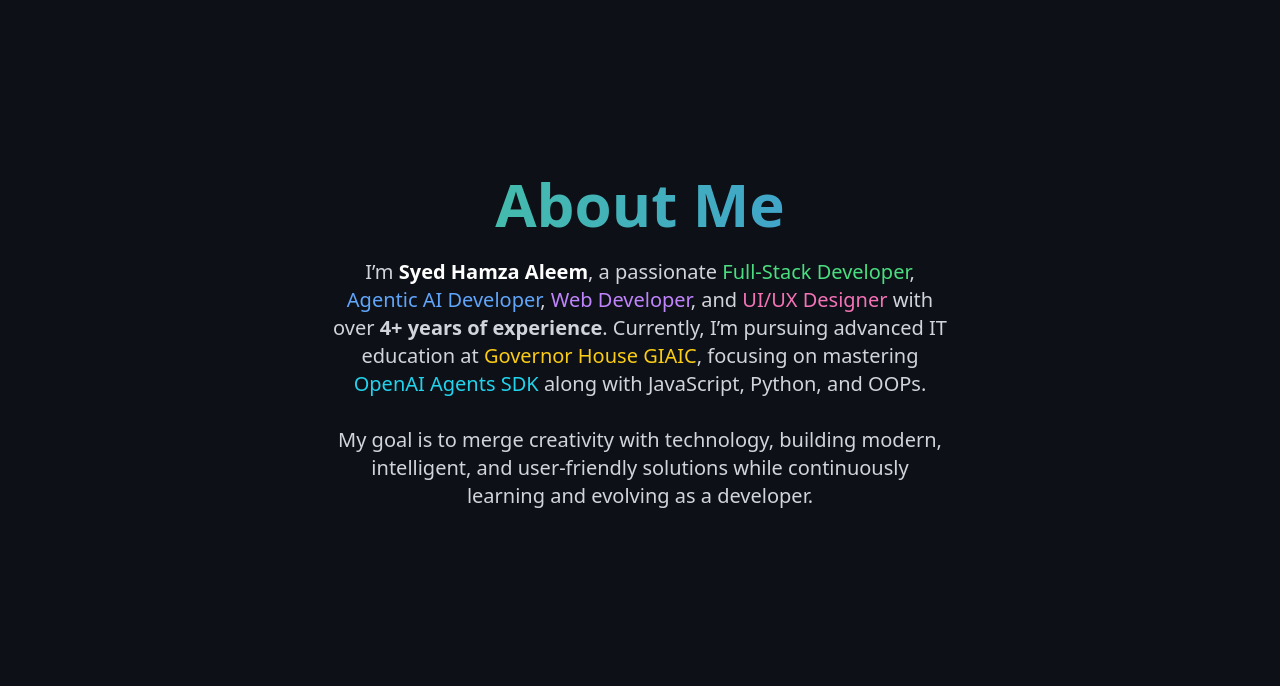
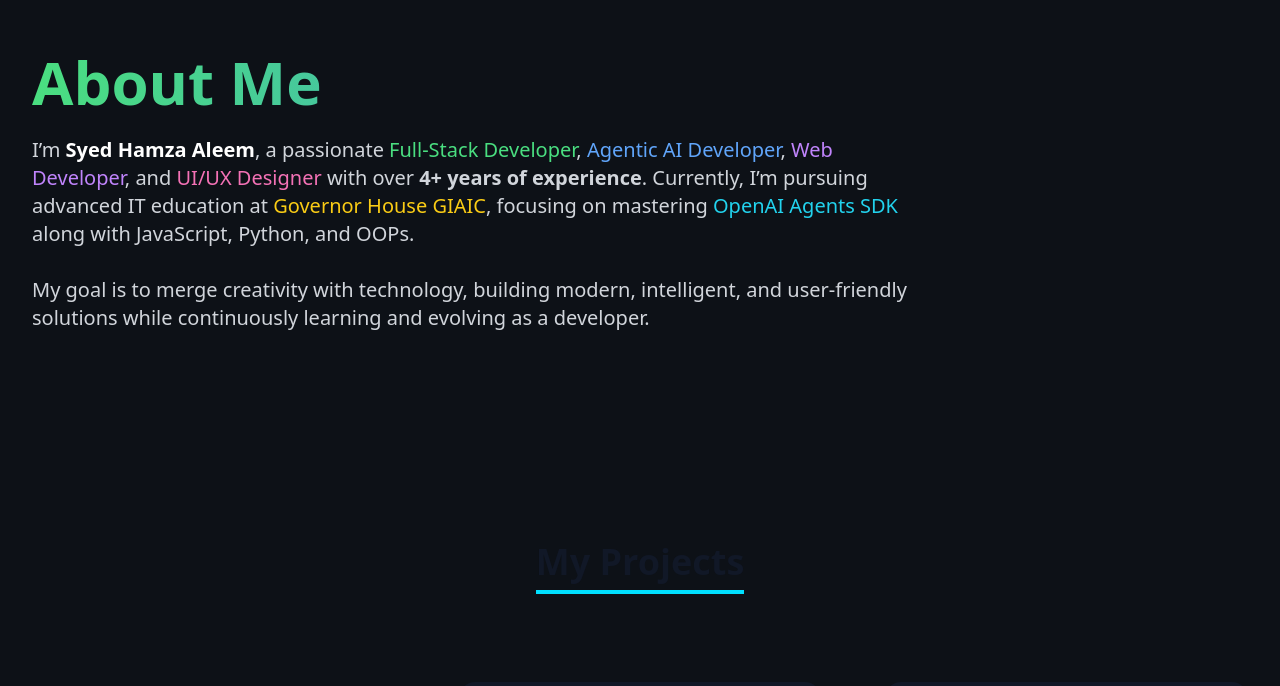
Before and after one commit to Hamzaaleem230/Portfolio, a Next.js app: page / in a window 1280 px wide. Shown: the part 796-1482 px from the top of the page. Built offline with nearby package versions, Linux system fonts and the light colour scheme.

Commit message:
About.tsx

```diff
--- a/src/components/About.tsx
+++ b/src/components/About.tsx
@@ -4,19 +4,17 @@ const About = () => {
   return (
     <div
       id="about"
-      className="container mx-auto pt-[30px] sm:pt-[120px] lg:pt-[250px] md:pt-[190px] px-4 sm:px-6 lg:px-8"
+      className="container px-4 sm:px-6 md:px-8 pt-16 sm:pt-24 md:pt-32"
     >
-      {/* Heading */}
       <h2
-        className="text-2xl sm:text-4xl md:text-5xl lg:text-6xl font-extrabold text-gradient bg-clip-text text-transparent bg-gradient-to-r from-green-400 to-blue-500 text-center lg:text-center "
+        className="text-3xl sm:text-4xl md:text-5xl lg:text-6xl font-extrabold bg-clip-text text-transparent bg-gradient-to-r from-green-400 to-blue-500 text-center md:text-left"
         data-aos="fade-left"
       >
         About Me
       </h2>
 
-      {/* Paragraph */}
       <p
-        className="text-gray-300 pt-6 leading-relaxed max-w-4xl mx-[100px] lg:mx-[300px] text-base sm:text-lg md:text-xl lg:text-center"
+        className="text-gray-300 pt-4 sm:pt-6 leading-relaxed max-w-2xl sm:max-w-3xl md:max-w-4xl text-base sm:text-lg md:text-xl mx-auto md:mx-0 text-center md:text-left"
         data-aos="fade-left"
       >
         I’m{" "}
```
